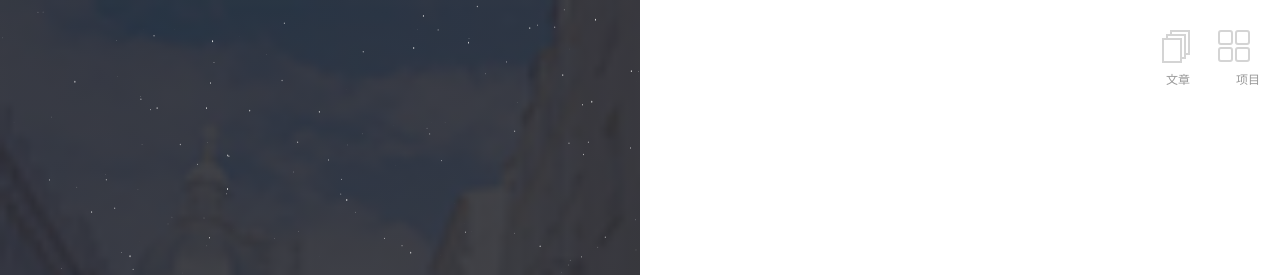
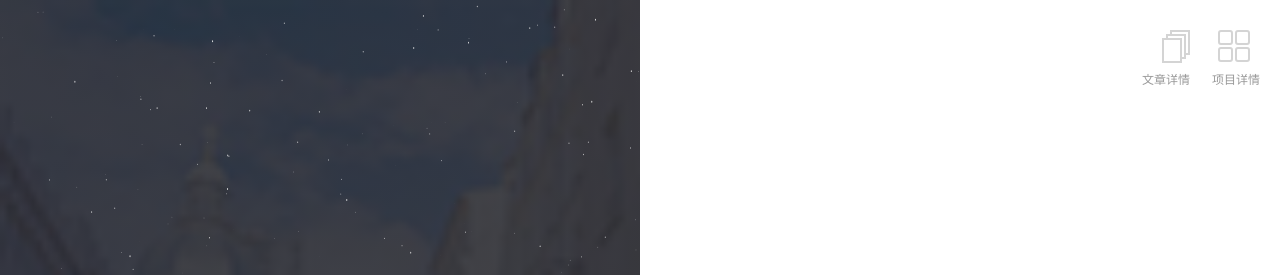
Before and after one commit to IleaderSKing/Blog, a Jekyll site: the page built from index.md, in a window 1280 px wide. Shown: the top 275 px of the page. Built offline with Jekyll 4.4.1, drawn with Linux system fonts in a browser that asks for light colours; our own code applies the rules of GitHub Pages for plain Markdown files.

Commit message:
更新文字

```diff
--- a/_layouts/home.html
+++ b/_layouts/home.html
@@ -25,11 +25,11 @@ layout: compress
 
   <div class="block-right">
     <a href="{{ site.url }}/posts" title="posts" class="posts-menu-icon"></a>
-    <span class="posts-link">文章</span>
+    <span class="posts-link">文章详情</span>
     <a title="project" class="projects-menu-icon">
       <span></span>
     </a>
-    <span class="projects-link">项目</span>
+    <span class="projects-link">项目详情</span>
     <div class="content">
       <div class="about-info">
         {{ content }}
```
